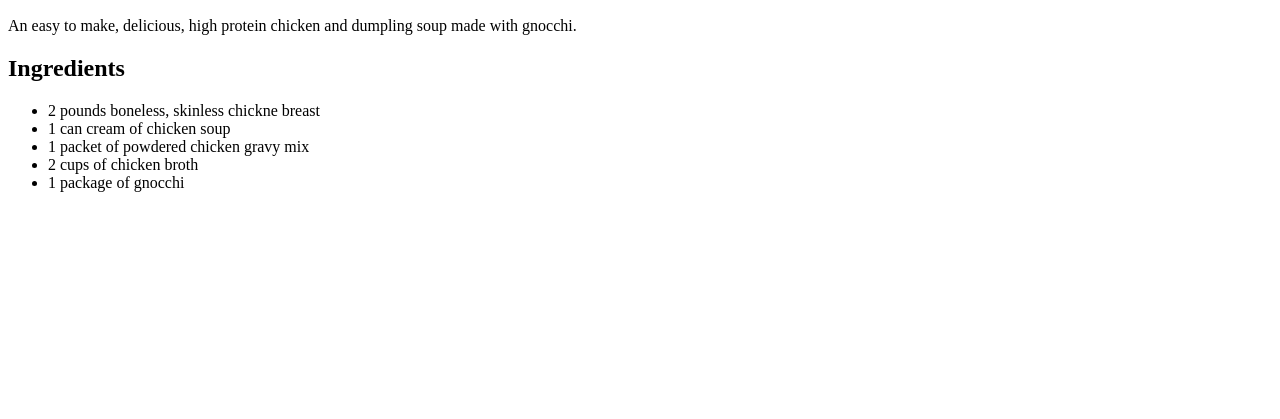
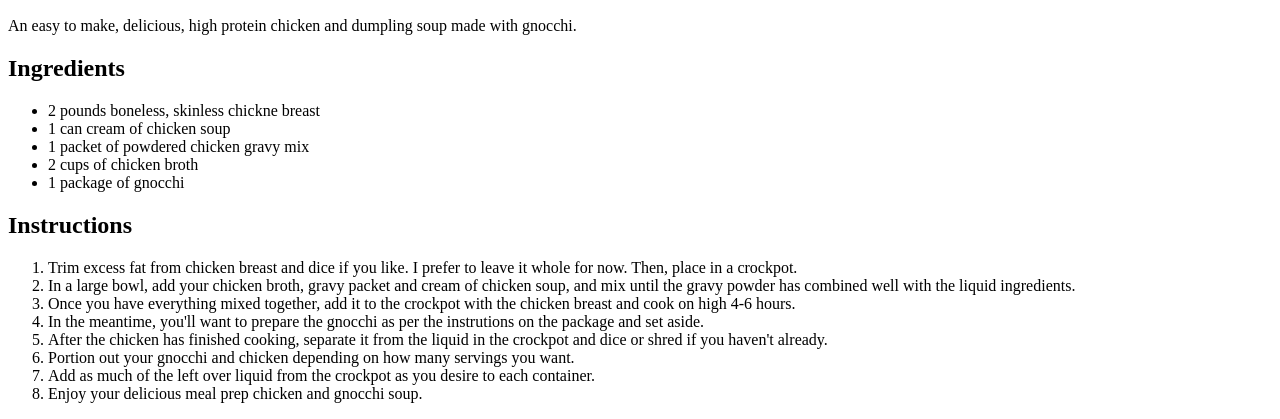
Before and after one commit to cwilson132/odin-recipes, a plain HTML site: page recipes/chkngnocchi.html in a window 1280 px wide. Shown: the part 396-815 px from the top of the page. Drawn offline with Linux system fonts and the light colour scheme.

Commit message:
Add instructions section

```diff
--- a/recipes/chkngnocchi.html
+++ b/recipes/chkngnocchi.html
@@ -19,5 +19,16 @@
       <li>2 cups of chicken broth</li>
       <li>1 package of gnocchi</li>
     </ul>
+  <h2>Instructions</h2>
+    <ol>
+      <li>Trim excess fat from chicken breast and dice if you like. I prefer to leave it whole for now. Then, place in a crockpot.</li>
+      <li>In a large bowl, add your chicken broth, gravy packet and cream of chicken soup, and mix until the gravy powder has combined well with the liquid ingredients.</li>
+      <li>Once you have everything mixed together, add it to the crockpot with the chicken breast and cook on high 4-6 hours.</li>
+      <li>In the meantime, you'll want to prepare the gnocchi as per the instrutions on the package and set aside.</li>
+      <li>After the chicken has finished cooking, separate it from the liquid in the crockpot and dice or shred if you haven't already.</li>
+      <li>Portion out your gnocchi and chicken depending on how many servings you want.</li>
+      <li>Add as much of the left over liquid from the crockpot as you desire to each container.</li>
+      <li>Enjoy your delicious meal prep chicken and gnocchi soup.</li>
+    </ol>
 </body>
 </html>
```
